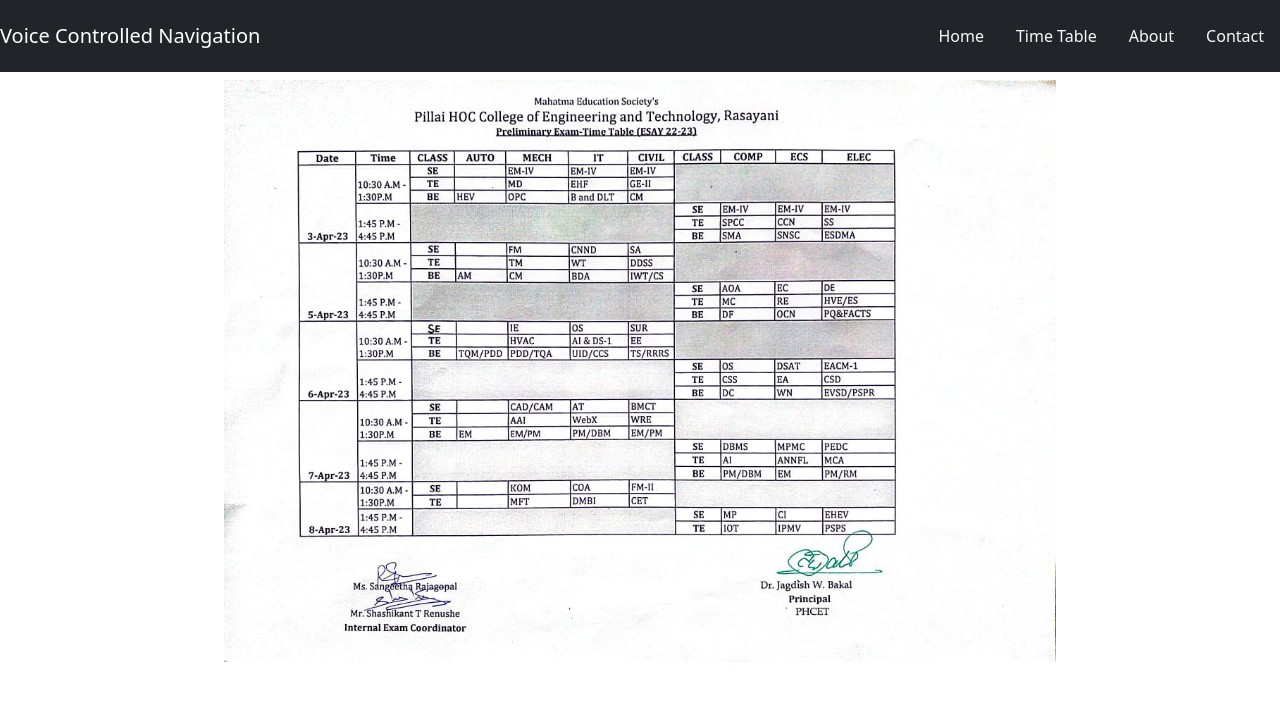
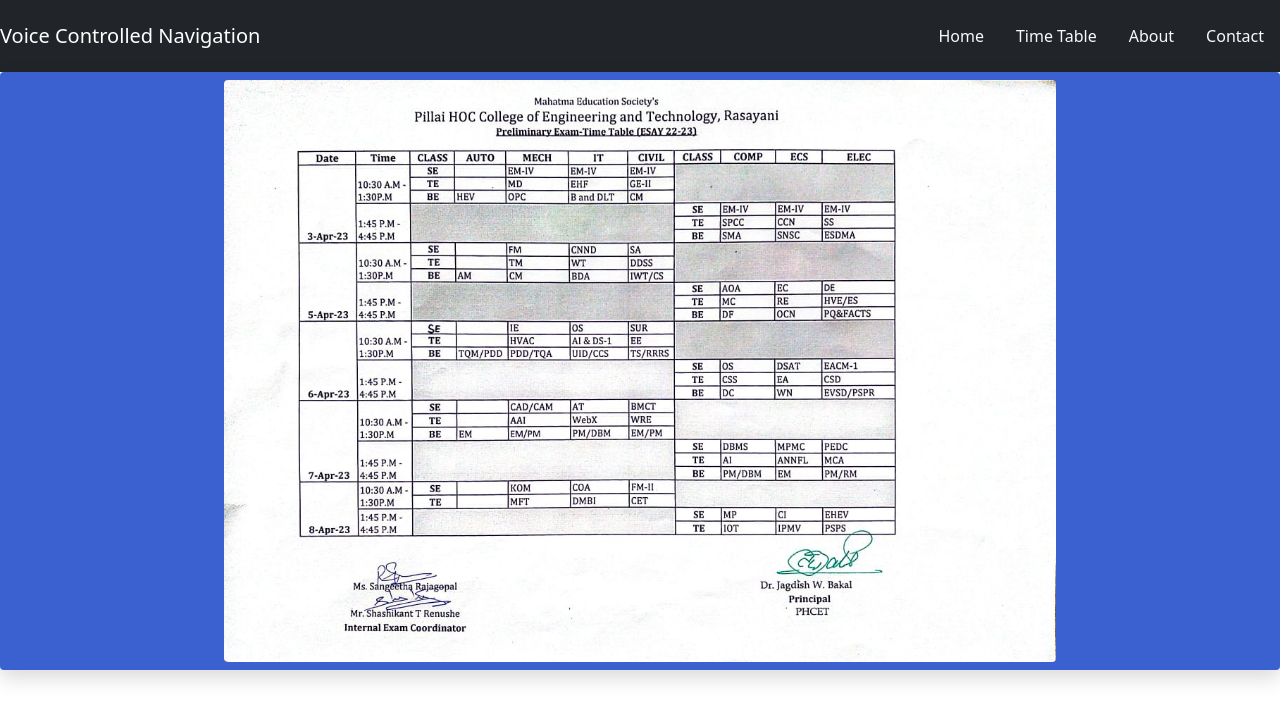
Before and after one commit to rajatrai30/Voice-Automated-WebApp, a React (Vite) app: page /tutorials in a window 1280 px wide. Shown: the top 720 px of the page. Built offline with nearby package versions, Linux system fonts and the light colour scheme.

Commit message:
time table update

```diff
--- a/src/components/UI/Tutorials/Tutorials.css
+++ b/src/components/UI/Tutorials/Tutorials.css
@@ -3,4 +3,10 @@
   margin: auto;
   height: 65%;
   width: 65%;
+  border-radius: 4px;
 }
+.timetable{
+    background: #3b61d1;
+    border-radius: 4px;
+    box-shadow: 0 8px 20px 0 rgba(0, 0, 0, 0.15);
+}
--- a/src/components/UI/Tutorials/Tutorials.jsx
+++ b/src/components/UI/Tutorials/Tutorials.jsx
@@ -5,7 +5,7 @@
 
 const Tutorials = () => {
   return (
-    <div className="col-md-12 py-2">
+    <div className="col-md-12 py-2 timetable">
       <img src={banner1} alt="banner" className="bannerImg"/>
     </div>
   );
```
